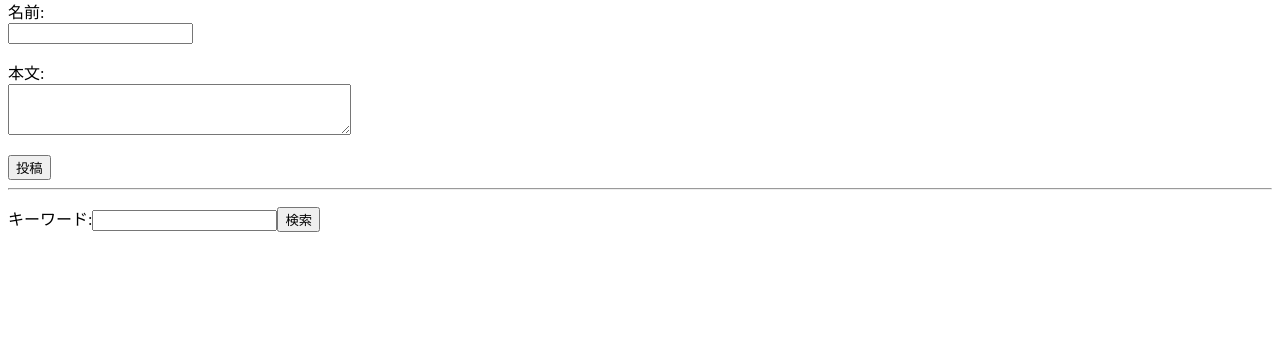
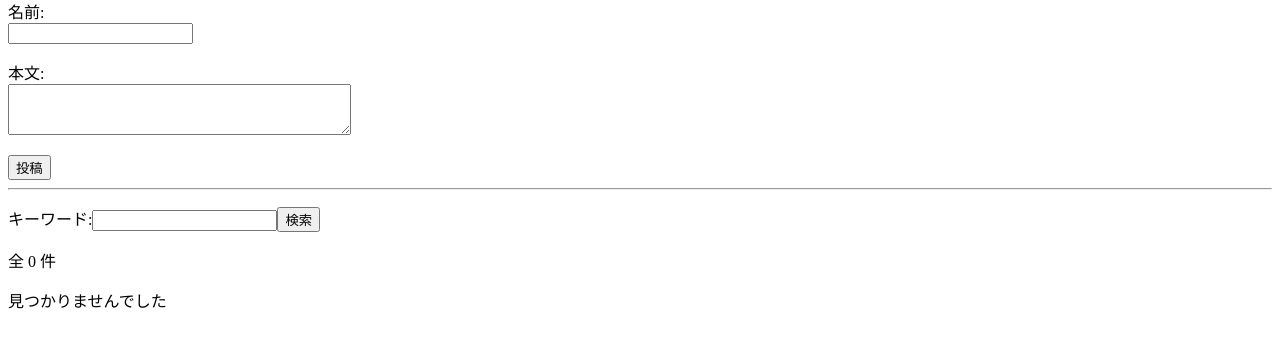
Before and after one commit to kiyo2144/bbs_feature, a Flask app: page / in a window 1280 px wide. Shown: the part 90-443 px from the top of the page. Run offline with Flask 3, Linux system fonts and the light colour scheme.

Commit message:
modification

```diff
--- a/app.py
+++ b/app.py
@@ -9,9 +9,10 @@ app = Flask(__name__)
 def index():
     q = request.args.get("q", "")  # URL の ?q=○○ の値（なければ空文字）
     posts = Post.select().order_by(Post.created_at.desc())
-    if q:  # キーワードがあるときだけ絞り込む
+    if q != "":  # キーワードがあるときだけ絞り込む
         posts = posts.where((Post.name.contains(q)) | (Post.body.contains(q)))
-    return render_template("index.html", posts=posts, q=q)
+    count = posts.count()
+    return render_template("index.html", posts=posts, q=q, count=count)
     # return render_template("index.html", posts=posts)
 
 
@@ -35,13 +36,16 @@ def delete(post_id):
 
 @app.route("/posts/<int:post_id>/edit", methods=["GET", "POST"])
 def edit(post_id):
-    post = Post.get_by_id(post_id)  # 編集する投稿を取り出す
-    if request.method == "GET":  # ページを開いたとき
-        return render_template("edit.html", post=post)
-    post.name = request.form["name"]  # フォームの値で上書き
-    post.body = request.form["body"]
-    post.save()  # データベースに保存
-    return redirect(url_for("index"))  # 更新したら一覧に戻る
+    try:
+        post = Post.get_by_id(post_id)  # 編集する投稿を取り出す
+        if request.method == "GET":  # ページを開いたとき
+            return render_template("edit.html", post=post)  # 編集ページに遷移
+        post.name = request.form["name"]  # edit.htmlから更新する動作。フォームの値で上書き
+        post.body = request.form["body"]
+        post.save()  # データベースに保存
+        return redirect(url_for("index"))  # 更新したら一覧に戻る
+    except Post.DoesNotExist:
+        return redirect(url_for("index"))
 
 
 if __name__ == "__main__":
--- a/templates/index.html
+++ b/templates/index.html
@@ -20,6 +20,18 @@
     <form action="/" method="get">
         <p>キーワード:<input name="q"><input type="submit" value="検索"></p>
     </form>
+
+    <!-- 件数 -->
+    {% if q != "" %}
+    <p>「{{ q }}」の検索結果: {{ count }} 件</p>
+    {% else %}
+    <p>全 {{ count }} 件</p>
+    {% endif %}
+
+    {% if count == 0 %}
+    <p>見つかりませんでした</p>
+    {% endif %}
+
     <!-- 投稿一覧 -->
     {% for post in posts %}
     <p>
```
